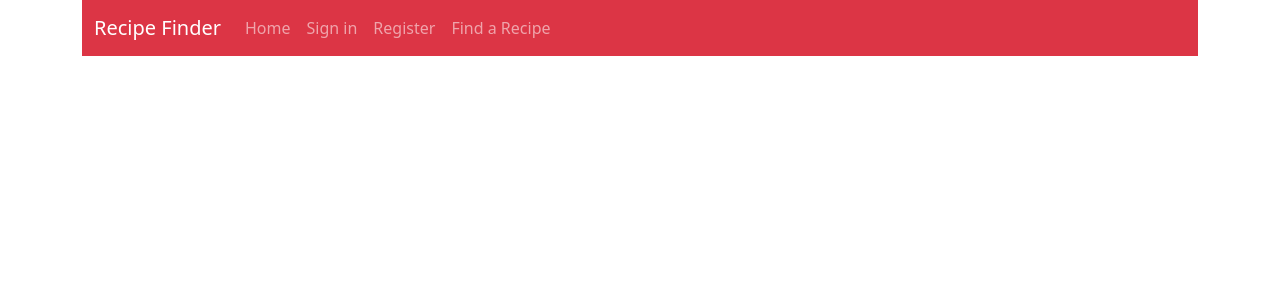
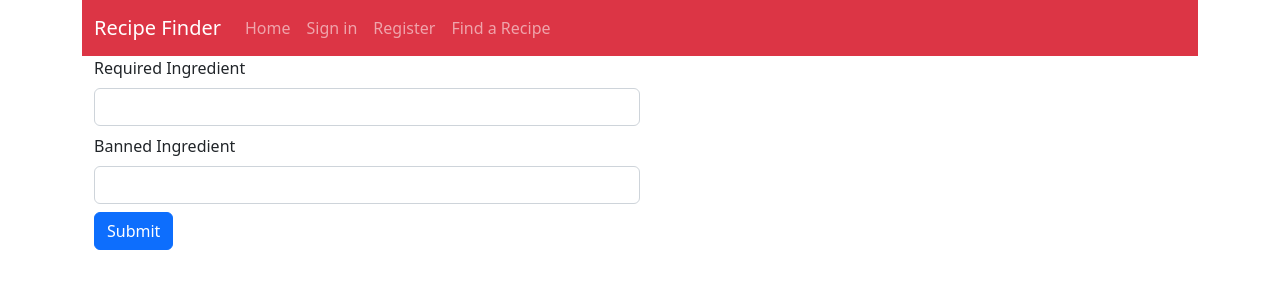
Before and after one commit to drewjtaylor/recipe-front-end, a React (Create React App) app: page /recipeSearch in a window 1280 px wide. Shown: the top 300 px of the page. Built offline with nearby package versions, Linux system fonts and the light colour scheme.

Commit message:
recipe search page

```diff
--- a/src/App.js
+++ b/src/App.js
@@ -12,6 +12,7 @@ import {Routes, Route} from 'react-router-dom';
 import Container from 'react-bootstrap/Container';
 import HomePage from './pages/HomePage';
 import Register from './pages/Register';
+import RecipeSearch from './pages/RecipeSearch';
 // import example from './example';
 
 function App() {
@@ -22,6 +23,7 @@ function App() {
             <Route path='/' element={<HomePage />} />
             <Route path='register' element={<Register />} />
             <Route path='searchByIngredient' element={<SearchByIngredientForm />} />
+            <Route path='recipeSearch' element={<RecipeSearch />} />
         </Routes>
 
 
--- a/src/components/RecipeNavbar.js
+++ b/src/components/RecipeNavbar.js
@@ -42,7 +42,7 @@ const RecipeNavbar = () => {
             </Modal.Body>
             <Modal.Footer>
                 <Button variant='primary' type="submit">Log in </Button>
-                <Button as='a' onClick={toggleModal} variant='primary'><Link to='register' className='no-link-decoration'>Register</Link></Button>
+                <Button onClick={toggleModal} variant='primary'><Link to='register' className='no-link-decoration'>Register</Link></Button>
             </Modal.Footer>
         </Form>
       </Modal>
@@ -52,10 +52,10 @@ const RecipeNavbar = () => {
         <Navbar.Toggle aria-controls="basic-navbar-nav" />
         <Navbar.Collapse id="basic-navbar-nav">
           <Nav className="me-auto">
-            <Nav.Link><NavLink className='no-link-decoration' to="/">Home</NavLink></Nav.Link>
+            <Nav.Link as='li'><NavLink className='no-link-decoration' to="/">Home</NavLink></Nav.Link>
             <Nav.Link onClick={toggleModal}>Sign in</Nav.Link>
-            <Nav.Link ><NavLink className='no-link-decoration' to="register">Register</NavLink></Nav.Link>
-            <Nav.Link ><NavLink className='no-link-decoration' to="recipeSearch">Find a Recipe</NavLink></Nav.Link>
+            <Nav.Link as='li'><NavLink className='no-link-decoration' to="register">Register</NavLink></Nav.Link>
+            <Nav.Link as='li'><NavLink className='no-link-decoration' to="recipeSearch">Find a Recipe</NavLink></Nav.Link>
 
           </Nav>
         </Navbar.Collapse>
--- /dev/null
+++ b/src/pages/RecipeSearch.js
@@ -0,0 +1,37 @@
+import React, {useRef} from 'react';
+import Container from 'react-bootstrap/Container';
+// import Row from 'react-bootstrap/Row';
+// import Col from 'react-bootstrap/Col';
+import Form from 'react-bootstrap/Form';
+import Button from 'react-bootstrap/Button';
+
+
+const RecipeSearch = () => {
+    const ingredient = useRef();
+    const bannedIngredients = useRef();
+
+  const handleSubmit = (e) => {
+    e.preventDefault();
+    console.log(ingredient.current);
+    console.log(bannedIngredients.current);
+  }
+
+
+    return (
+    <Container>
+        <Form onSubmit={handleSubmit}>
+            <Form.Group className='mb-2 col-6'>
+                <Form.Label>Required Ingredient</Form.Label>
+                <Form.Control ref={ingredient} type='text' />
+            </Form.Group>
+            <Form.Group className='mb-2 col-6'>
+                <Form.Label>Banned Ingredient</Form.Label>
+                <Form.Control ref={bannedIngredients} type='text' />
+            </Form.Group>
+            <Button type='submit'>Submit</Button>
+        </Form>
+    </Container>
+  )
+}
+
+export default RecipeSearch
```
